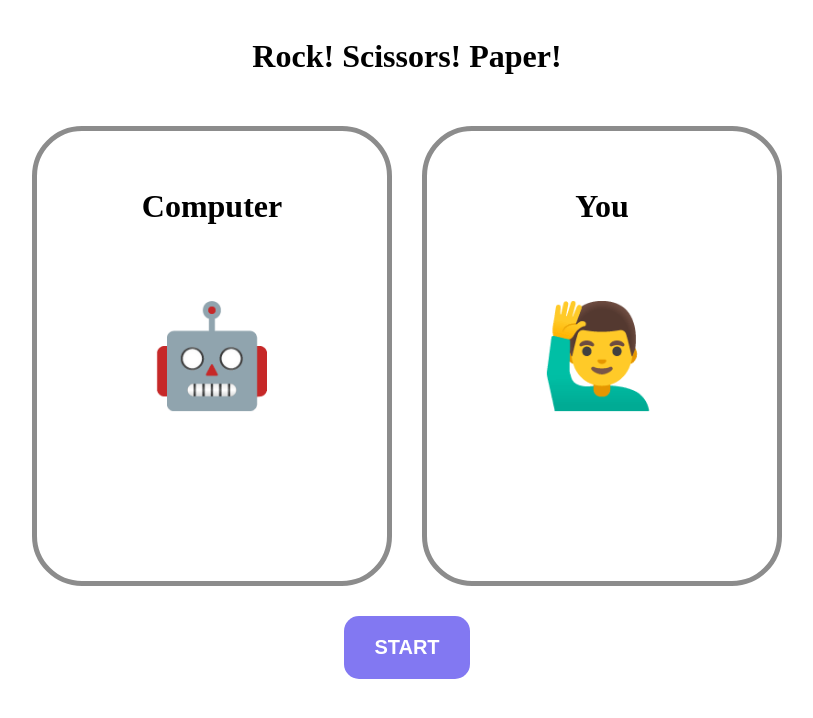
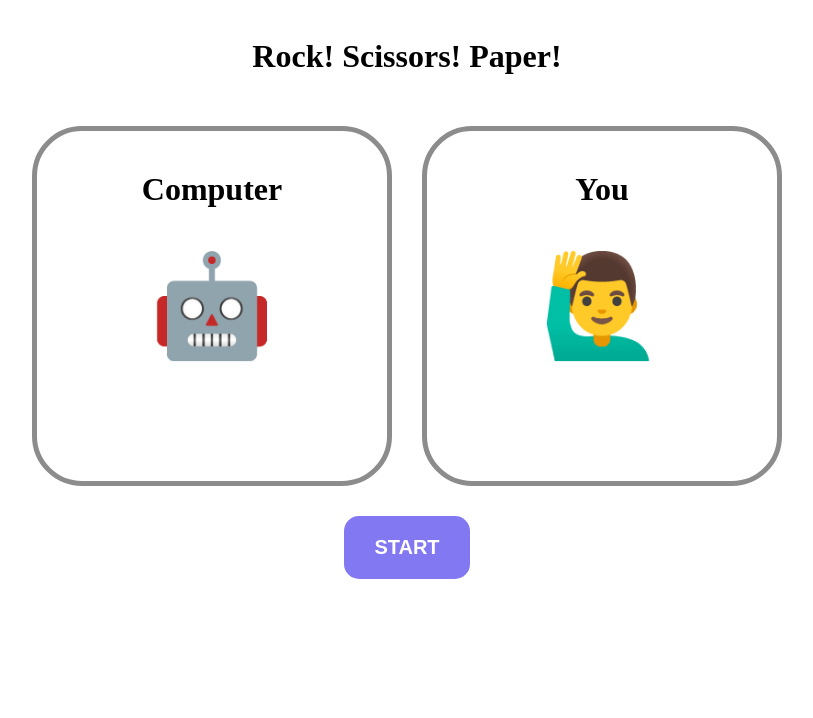
Before and after one commit to SoYoungLEE-me/React-rps, a React (Vite) app: page / in a window 1280 px wide. Shown: the top 718 px of the page, without its empty margins (233-1046 px from the left). Built offline with nearby package versions, Linux system fonts and the light colour scheme.

Commit message:
Box 컴포넌트 크기 조절

```diff
--- a/src/App.css
+++ b/src/App.css
@@ -20,7 +20,7 @@
   border: 5px solid rgb(140, 140, 140);
   border-radius: 50px;
   width: 350px;
-  height: 450px;
+  height: 350px;
 
   display: flex;
   flex-direction: column;
```
